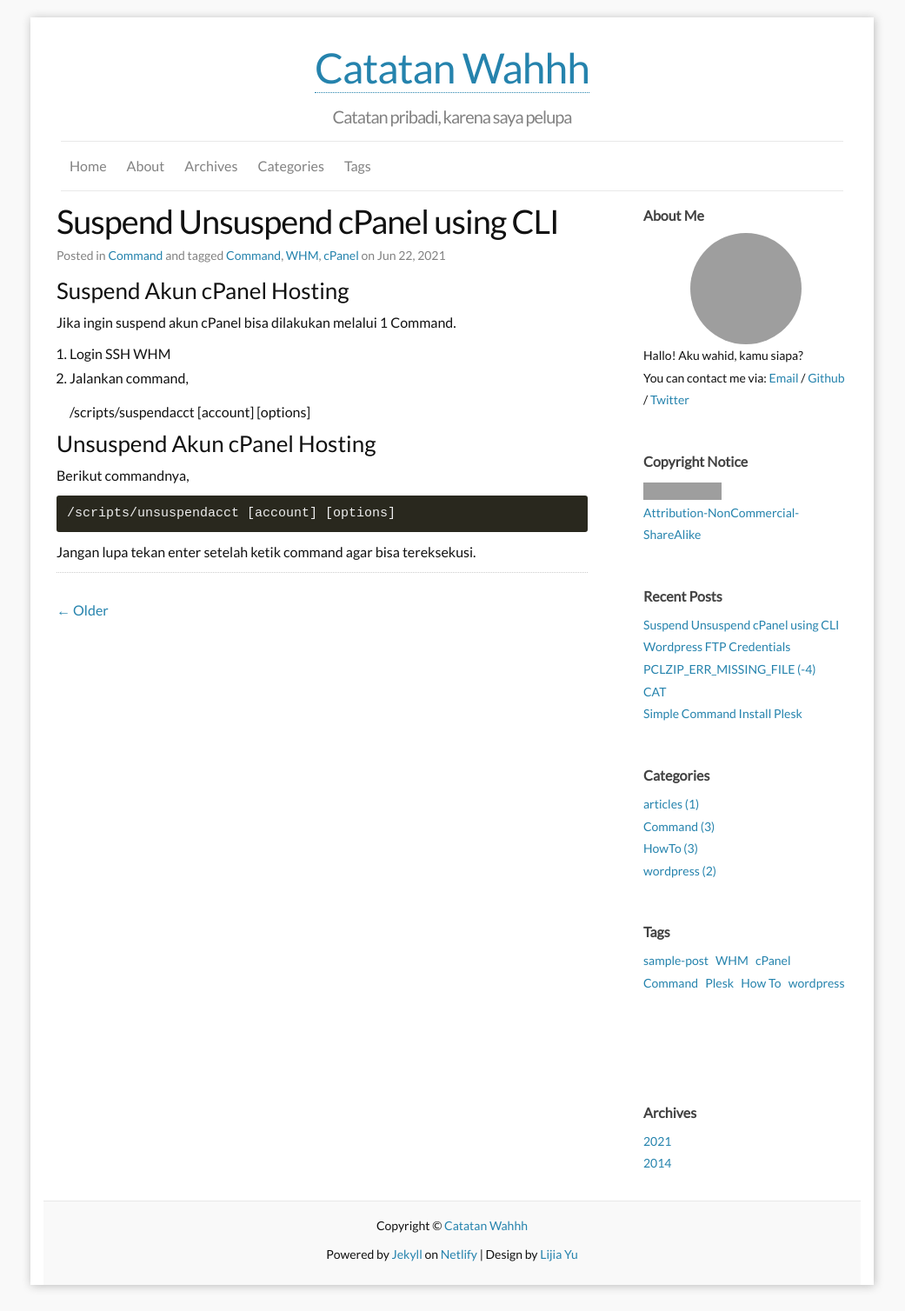
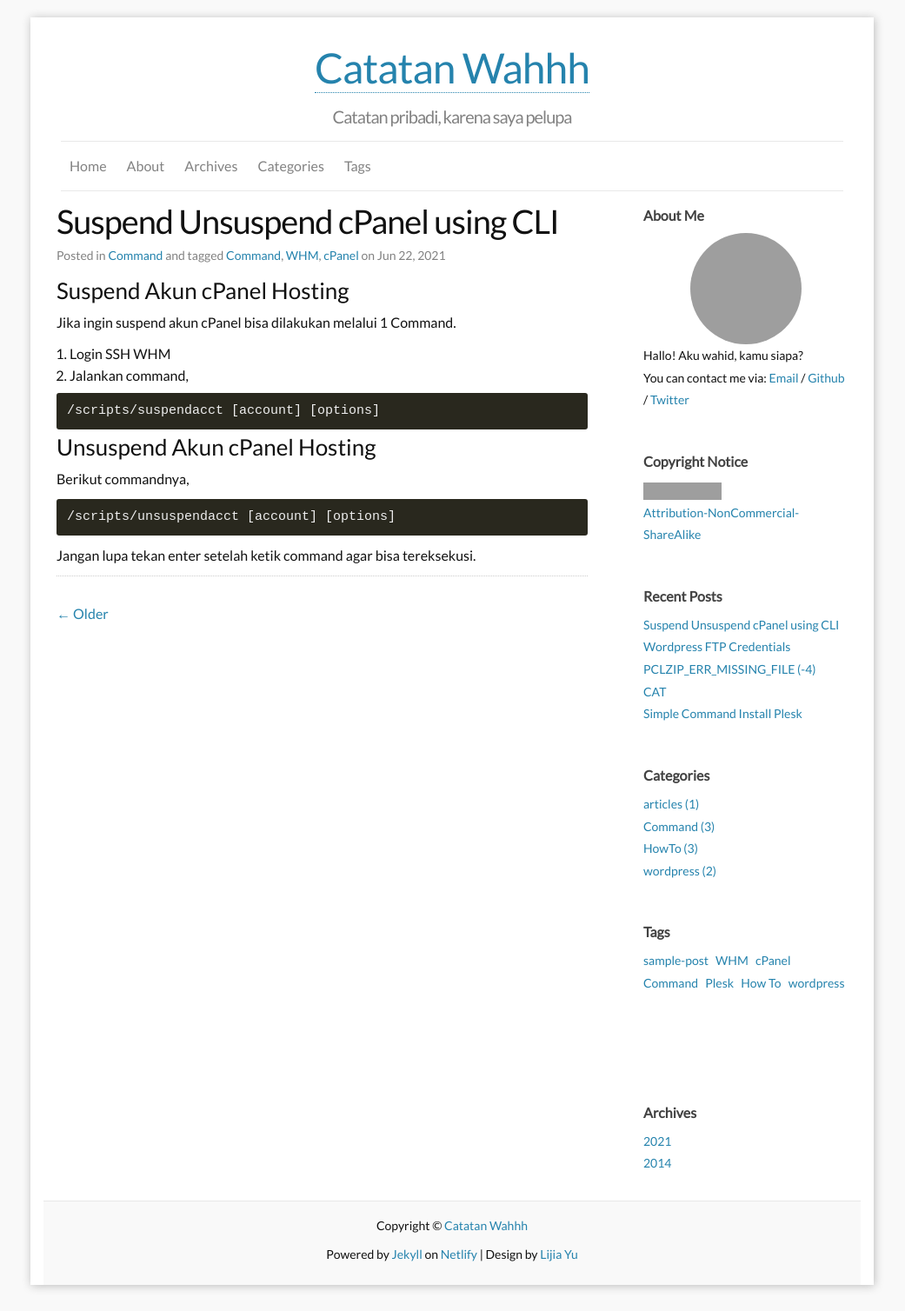
Before and after one commit to ahoirilaila/WebWahhh, a Jekyll site: the page built from _posts/2021-06-22-suspend-unsuspend-cpanel-using-cli.md, in a window 1280 px wide. Shown: the whole page at 87% size, without its empty margins (120-1161 px from the left). Built offline with Jekyll 4.4.1, drawn with Linux system fonts in a browser that asks for light colours; comment, search, counter and statistics services are not loaded; grey boxes are pictures that could not be loaded.

```diff
--- a/_posts/2021-06-22-suspend-unsuspend-cpanel-using-cli.md
+++ b/_posts/2021-06-22-suspend-unsuspend-cpanel-using-cli.md
@@ -19,12 +19,17 @@ Jika ingin suspend akun cPanel bisa dilakukan melalui 1 Command.
 1. Login SSH WHM
 2. Jalankan command,
 
-    /scripts/suspendacct [account] [options]
+~~~
+/scripts/suspendacct [account] [options]
+~~~
+
 
 ### Unsuspend Akun cPanel Hosting
 
 Berikut commandnya,
 
-    /scripts/unsuspendacct [account] [options]
+~~~
+/scripts/unsuspendacct [account] [options]
+~~~
 
 Jangan lupa tekan enter setelah ketik command agar bisa tereksekusi.
```
